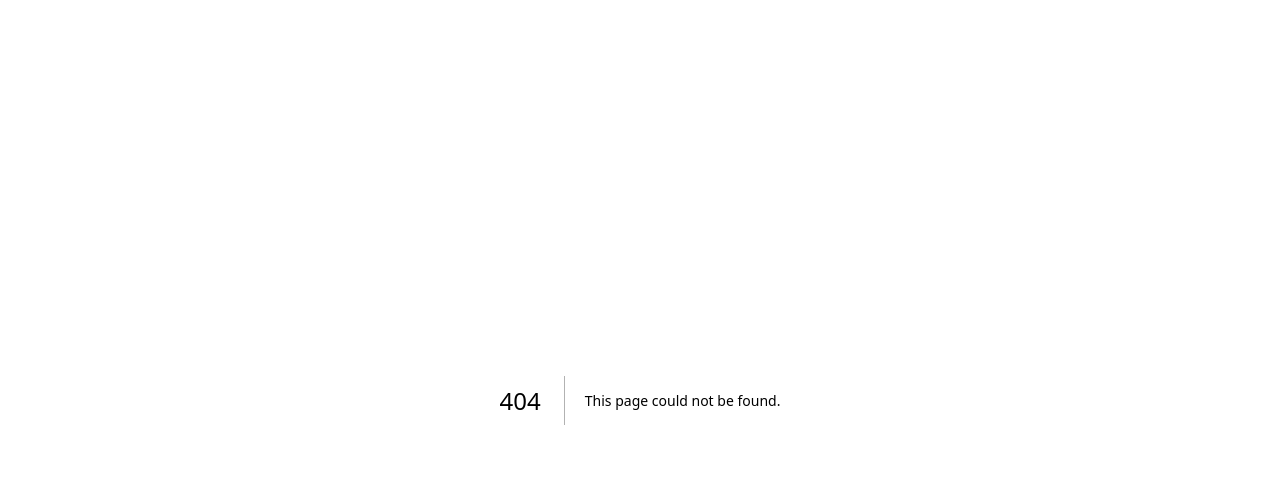
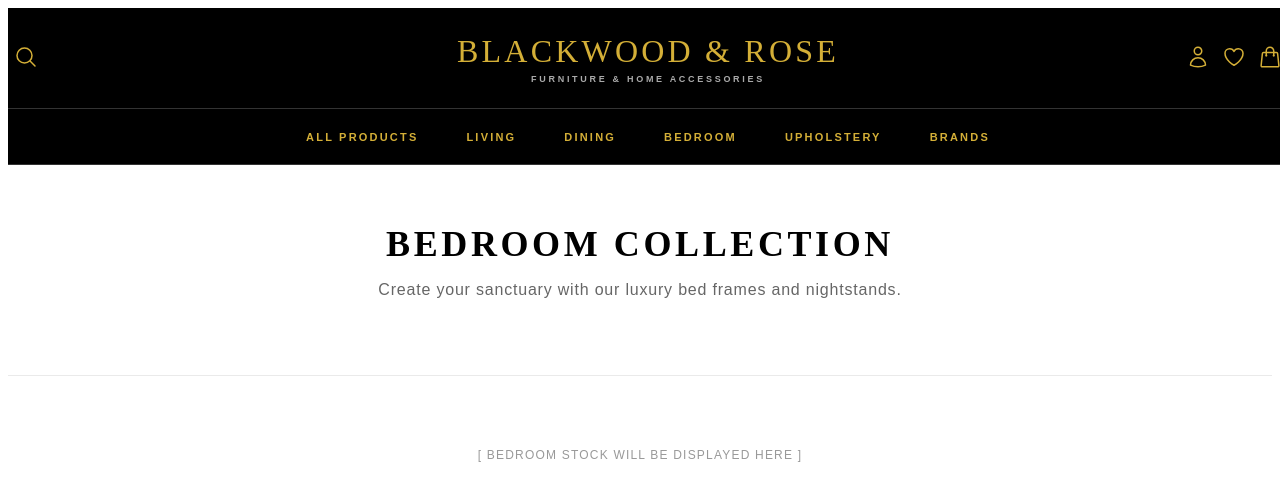
Before and after one commit to Balenk26/blackwood-rose, a Next.js app: page /preview/bedroom in a window 1280 px wide. Before the commit this address had no page. Shown: the top 498 px of the page. Built offline with nearby package versions, Linux system fonts and the light colour scheme.

Commit message:
Added Bedroom, Upholstery, and Brands category pages

```diff
--- /dev/null
+++ b/app/preview/bedroom/page.tsx
@@ -0,0 +1,25 @@
+import React from 'react';
+import Navbar from '../../components/Navbar';
+
+export default function BedroomPage() {
+  return (
+    <div style={{ backgroundColor: '#ffffff', color: '#000000', minHeight: '100vh', fontFamily: 'sans-serif' }}>
+      <Navbar />
+
+      <div style={{ padding: '60px 24px', textAlign: 'center', borderBottom: '1px solid #eaeaea' }}>
+        <h1 style={{ fontSize: '36px', fontFamily: 'serif', textTransform: 'uppercase', letterSpacing: '0.1em', margin: 0 }}>
+          Bedroom Collection
+        </h1>
+        <p style={{ marginTop: '16px', color: '#666', letterSpacing: '0.05em' }}>
+          Create your sanctuary with our luxury bed frames and nightstands.
+        </p>
+      </div>
+
+      <div style={{ padding: '60px 24px', textAlign: 'center' }}>
+        <p style={{ letterSpacing: '0.1em', textTransform: 'uppercase', fontSize: '12px', color: '#999' }}>
+          [ Bedroom stock will be displayed here ]
+        </p>
+      </div>
+    </div>
+  );
+}
--- /dev/null
+++ b/app/preview/upholstery/page.tsx
@@ -0,0 +1,25 @@
+import React from 'react';
+import Navbar from '../../components/Navbar';
+
+export default function UpholsteryPage() {
+  return (
+    <div style={{ backgroundColor: '#ffffff', color: '#000000', minHeight: '100vh', fontFamily: 'sans-serif' }}>
+      <Navbar />
+
+      <div style={{ padding: '60px 24px', textAlign: 'center', borderBottom: '1px solid #eaeaea' }}>
+        <h1 style={{ fontSize: '36px', fontFamily: 'serif', textTransform: 'uppercase', letterSpacing: '0.1em', margin: 0 }}>
+          Upholstery
+        </h1>
+        <p style={{ marginTop: '16px', color: '#666', letterSpacing: '0.05em' }}>
+          Discover our bespoke fabrics, leathers, and tailored seating.
+        </p>
+      </div>
+
+      <div style={{ padding: '60px 24px', textAlign: 'center' }}>
+        <p style={{ letterSpacing: '0.1em', textTransform: 'uppercase', fontSize: '12px', color: '#999' }}>
+          [ Upholstery stock will be displayed here ]
+        </p>
+      </div>
+    </div>
+  );
+}
```
Also changed, not shown: 1 other file (tests, documents, lock files or other folders).
